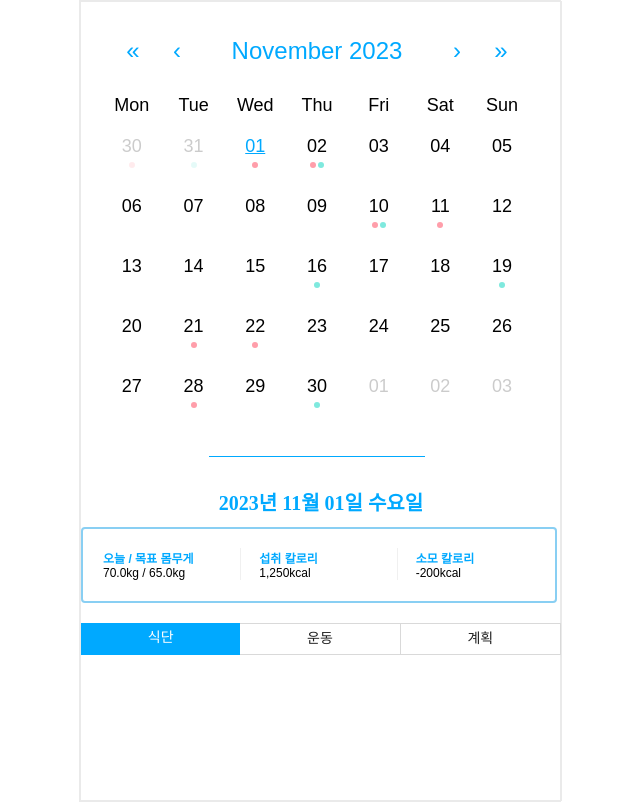
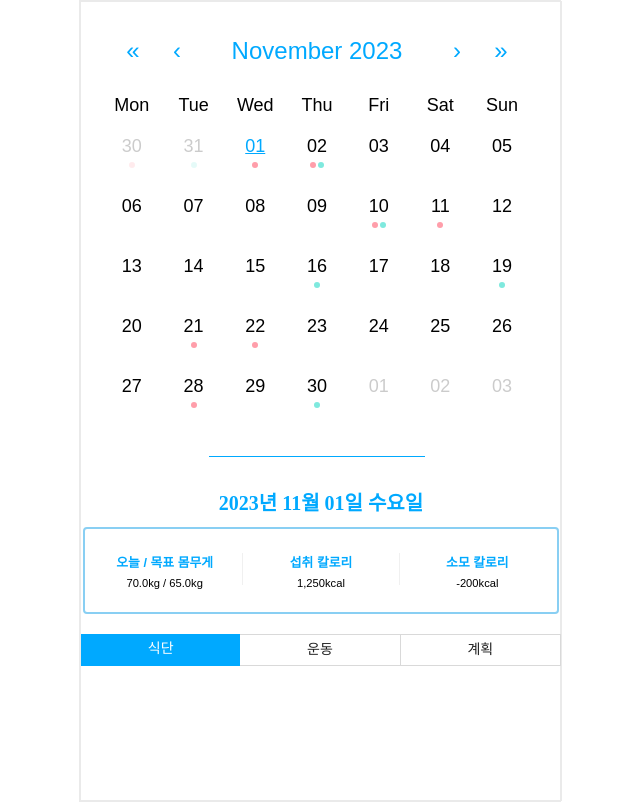
Before and after one commit to elice-cookcook/eatnfit, a React (Vite) app in the folder eatnfit-FE/: page /main in a window 1280 px wide. Shown: the whole page, without its empty margins (320-960 px from the left). Built offline with nearby package versions, Linux system fonts and the light colour scheme; a web font is replaced by a local one.

Commit message:
Design : modify design DashBoard

```diff
--- a/eatnfit-FE/src/components/Dashboard/Dashboard.tsx
+++ b/eatnfit-FE/src/components/Dashboard/Dashboard.tsx
@@ -1,6 +1,6 @@
 import { Divider } from "antd";
 import React from "react";
-import { Container, Contents, Label } from "./styles";
+import { Container, Contents, Label, Span } from "./styles";
 
 type DashboardType = {
   title: string[];
@@ -26,7 +26,7 @@ export default function DashBoard({
                 ) : (
                   <Label>{item}</Label>
                 )}
-                <span>{description[idx]}</span>
+                <Span>{description[idx]}</Span>
               </Contents>
               {idx !== 2 && (
                 <Divider
--- a/eatnfit-FE/src/components/Dashboard/styles.ts
+++ b/eatnfit-FE/src/components/Dashboard/styles.ts
@@ -2,21 +2,27 @@ import styled from "styled-components";
 
 export const Container = styled.div`
   display: flex;
-    justify-content: space-around;
   align-items: center;
   gap: 10px;
   border: 2px solid #89cff3;
   padding: 20px;
   border-radius: 4px;
   font-size: 12px;
-    margin: 10px 0;
+  margin: 10px auto;
 `;
 export const Contents = styled.div`
   display: flex;
   flex-direction: column;
   flex-basis: 120px;
+  text-align: center;
 `;
 export const Label = styled.div`
-    color: ${(props) => props.color? props.color: "#00a9ff"};
+  color: ${(props) => (props.color ? props.color : "#00a9ff")};
   font-weight: bold;
+  margin: 3px 0;
+  font-size: 0.8rem;
 `;
+export const Span = styled.span`
+  margin: 3px 0;
+  font-size: 0.7rem;
+`;
```
Lines whose indentation alone changed are shown as unchanged.
